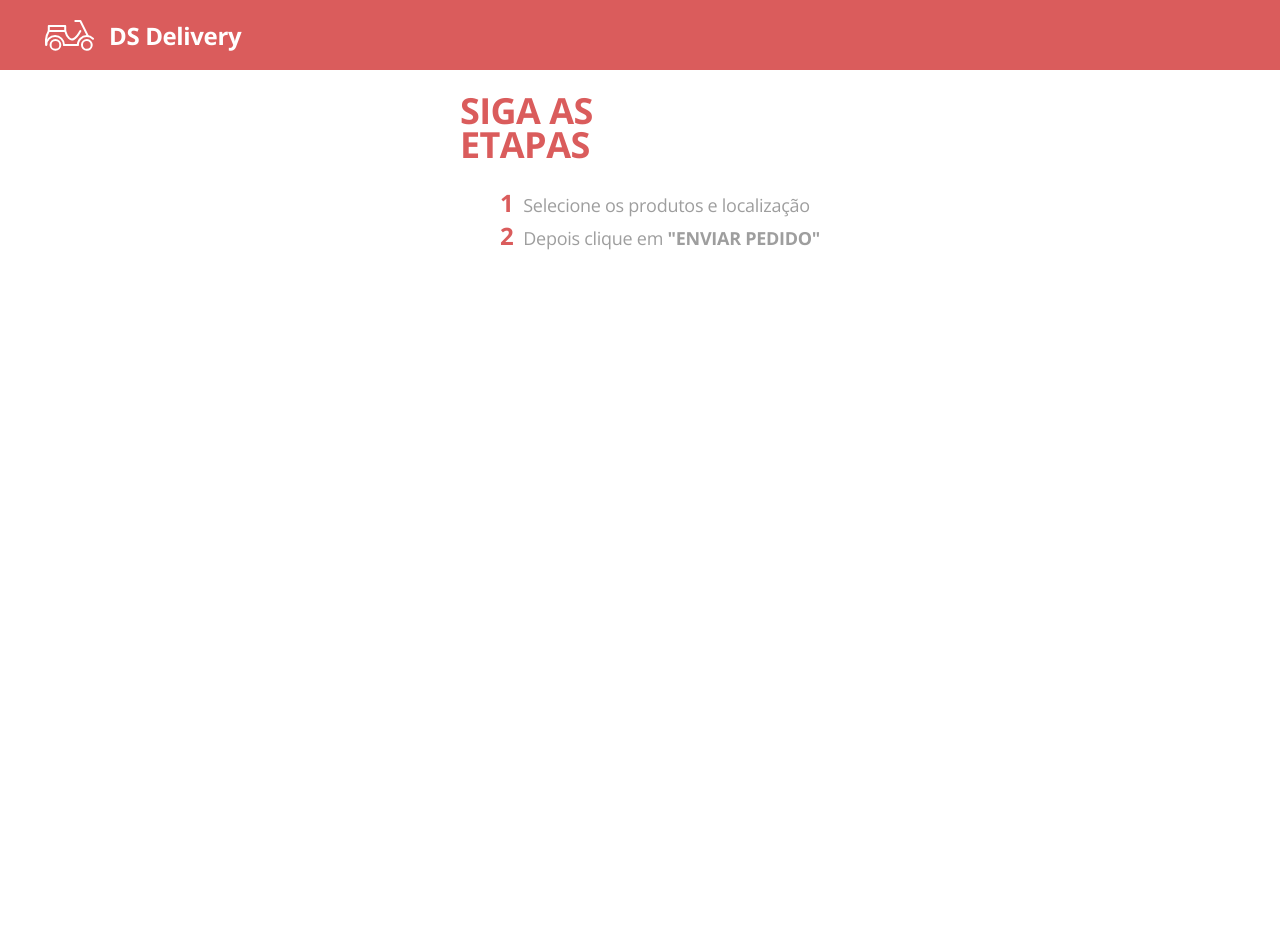
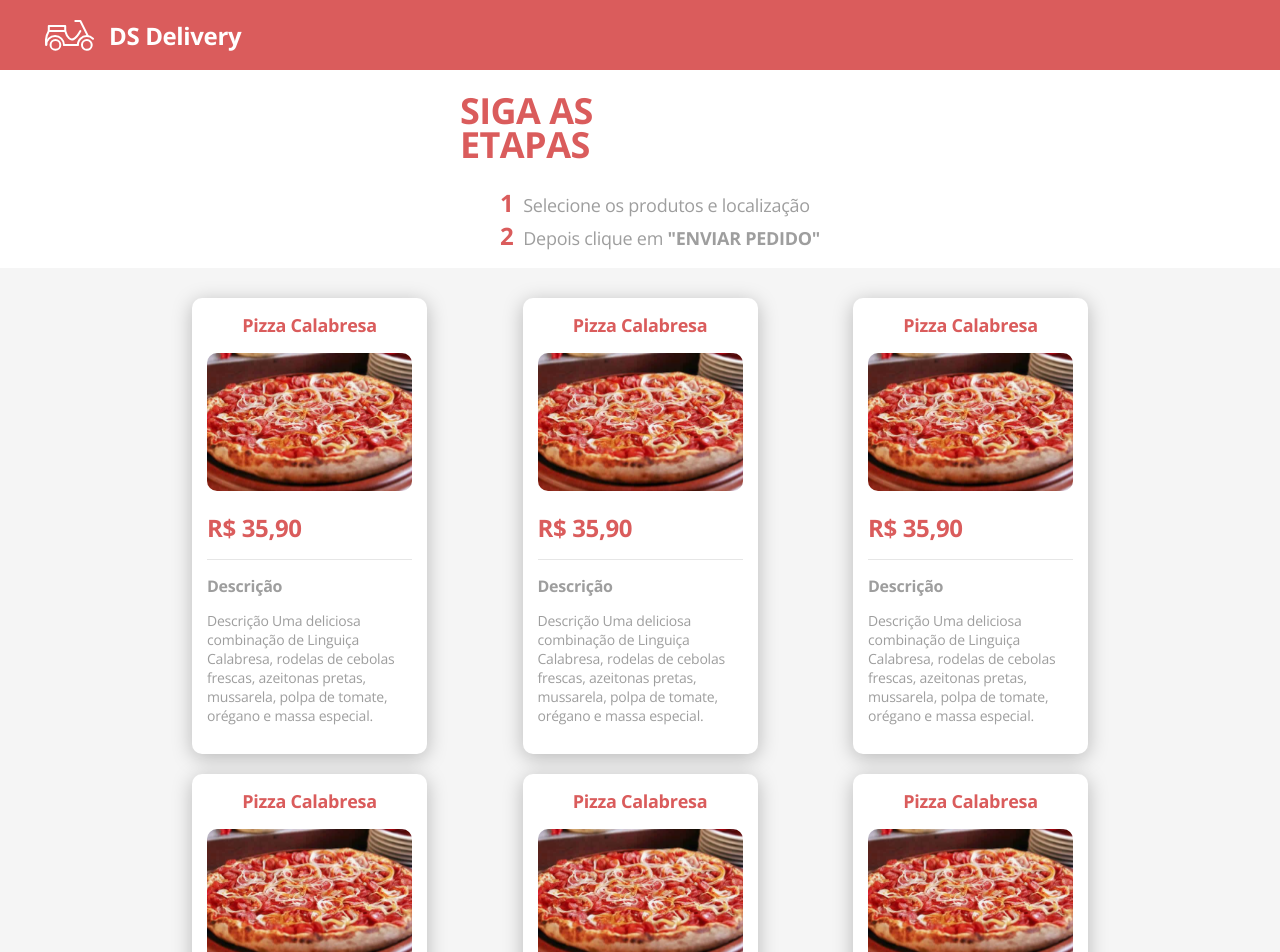
Before and after one commit to Jeanlucascastro/dsdeliver-sds2, a React (Create React App) app in the folder front-web/: page /orders in a window 1280 px wide. Shown: the top 952 px of the page. Before the commit the page ends 800 px from the top, so only its background shows below. Built offline with nearby package versions, Linux system fonts and the light colour scheme.

Commit message:
Starting Backend

```diff
--- /dev/null
+++ b/front-web/src/Orders/ProductCards.tsx
@@ -0,0 +1,24 @@
+import { ReactComponent as Pizza} from './pizza.svg'
+function ProductCard (){
+    return (
+        <div className="order-card-container">
+            <h3 className="order-card-title">
+                Pizza Calabresa
+            </h3>
+            <Pizza className="order-card-image" />
+            <h3 className="order-card-price">
+                R$ 35,90
+            </h3>
+            <div className="order-card-description">
+                <h3>Descrição </h3>
+                <p>
+                Descrição
+
+                Uma deliciosa combinação de Linguiça Calabresa, rodelas de cebolas frescas, azeitonas pretas, mussarela, polpa de tomate, orégano e massa especial.
+                </p>
+            </div>
+        </div>
+    )
+}
+
+export default ProductCard;
--- /dev/null
+++ b/front-web/src/Orders/ProductsList.tsx
@@ -0,0 +1,19 @@
+import ProductCard from "./ProductCards";
+
+function ProductsList (){
+    return (
+        <div className="orders-list-container">
+            <div className="orders-list-items">
+            <ProductCard />
+            <ProductCard />
+            <ProductCard />
+            <ProductCard />
+            <ProductCard />
+            <ProductCard />
+            <ProductCard />
+            </div>
+        </div>
+    )
+}
+
+export default ProductsList;
--- a/front-web/src/Orders/index.tsx
+++ b/front-web/src/Orders/index.tsx
@@ -1,3 +1,4 @@
+import ProductsList from './ProductsList';
 import StepsHeader from './StepsHeader';
 import './styles.css';
 
@@ -6,6 +7,7 @@
     return (
        <div className="orders-container">
         <StepsHeader />
+        <ProductsList/>
        </div>
     )
 }
--- a/front-web/src/Orders/styles.css
+++ b/front-web/src/Orders/styles.css
@@ -59,7 +59,7 @@
     width: 70%;
     display: grid;
     grid-template-columns: repeat(auto-fill, 235px);
-    grid-gap: 20px 15px;
+    grid-gap: 20px 0px;
     justify-content: space-between;
   }
 
```
Also changed, not shown: front-web/src/Orders/pizza.svg (added).
